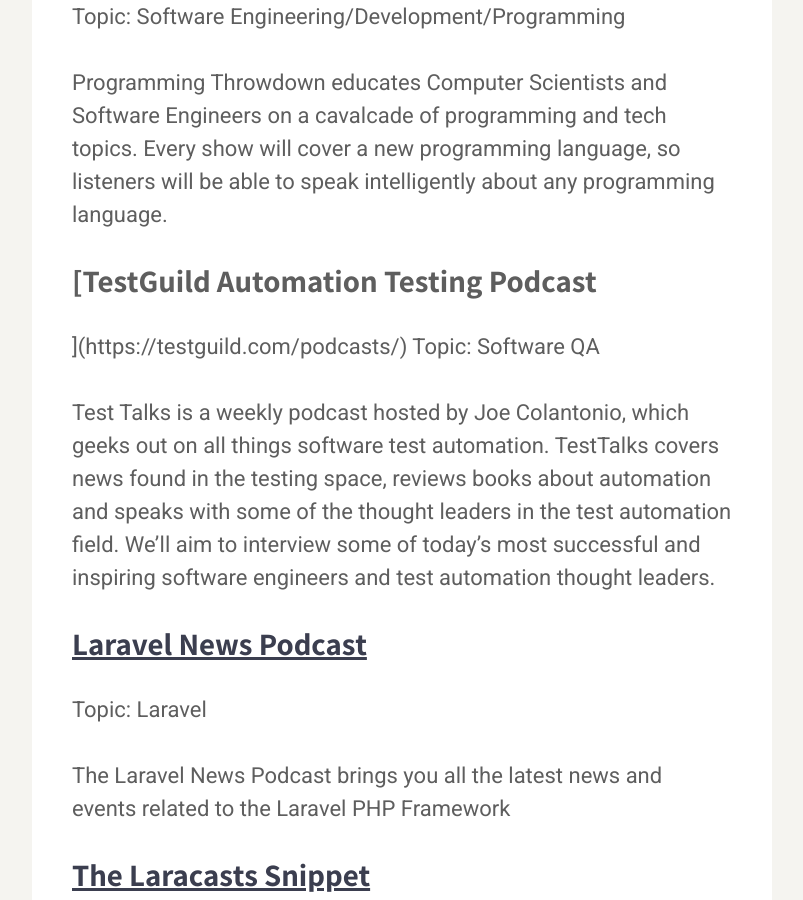
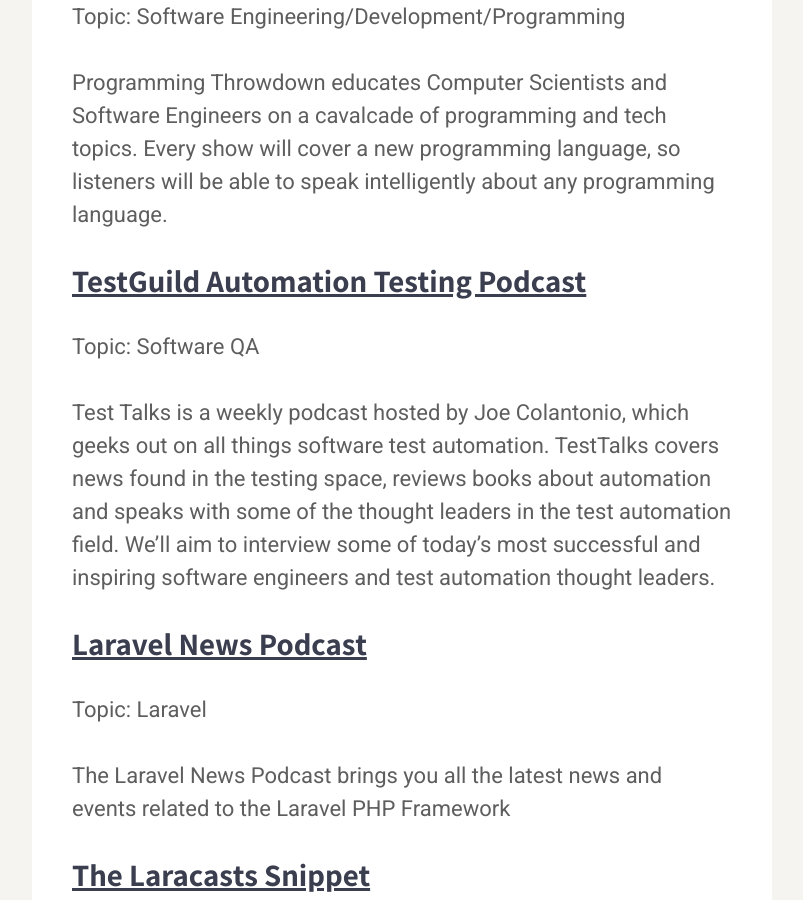
Before and after one commit to karllhughes/learn, a Jekyll site: the page built from _posts/2022-02-12-the-ultimate-list-of-developer-podcasts.md, in a window 1280 px wide and 900 px high, scrolled down 34383 px. Shown: the whole window, without its empty margins (238-1041 px from the left). Built offline with Jekyll 4.4.1, drawn with Linux system fonts in a browser that asks for light colours; a script that is not in the unit is left out.

Commit message:
Update Posts “2022-02-12-the-ultimate-list-of-developer-podcasts”

```diff
--- a/_posts/2022-02-12-the-ultimate-list-of-developer-podcasts.md
+++ b/_posts/2022-02-12-the-ultimate-list-of-developer-podcasts.md
@@ -633,9 +633,8 @@
 
 Programming Throwdown educates Computer Scientists and Software Engineers on a cavalcade of programming and tech topics. Every show will cover a new programming language, so listeners will be able to speak intelligently about any programming language.
 
-### [TestGuild Automation Testing Podcast
+### [TestGuild Automation Testing Podcast](https://testguild.com/podcasts/)
 
-](https://testguild.com/podcasts/)
 Topic: Software QA
 
 Test Talks is a weekly podcast hosted by Joe Colantonio, which geeks out on all things software test automation. TestTalks covers news found in the testing space, reviews books about automation and speaks with some of the thought leaders in the test automation field. We’ll aim to interview some of today’s most successful and inspiring software engineers and test automation thought leaders.
```
